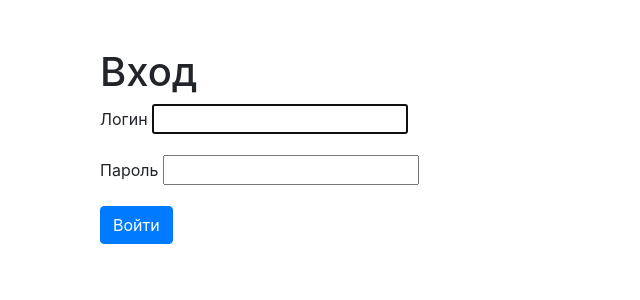
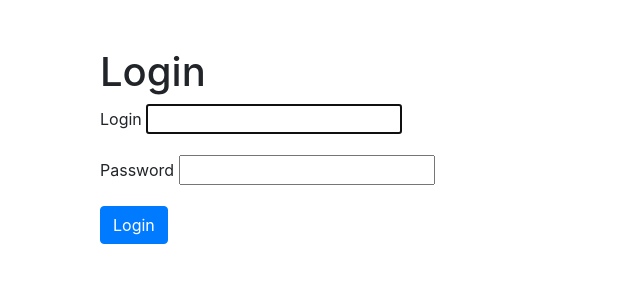
Before and after one commit to mrve4nick/task_manger_project, a Django app: page /accounts/login/ in a window 1280 px wide. Shown: the part 56-356 px from the top of the page, without its empty margins (0-640 px from the left). Run offline with Django 5.2, Linux system fonts and the light colour scheme.

Commit message:
Update login.html

```diff
--- a/templates/registration/login.html
+++ b/templates/registration/login.html
@@ -2,11 +2,11 @@
 
 {% block content %}
 <div class="container mt-5">
-    <h1>Вход</h1>
+    <h1>Login</h1>
 
     {% if form.errors %}
         <div class="alert alert-danger">
-            Неверный логин или пароль.
+            Wrong login or password
         </div>
     {% endif %}
 
@@ -15,20 +15,20 @@
 
         <div class="mb-3">
             <label for="{{ form.username.id_for_label }}" class="form-label">
-                Логин
+                Login
             </label>
             {{ form.username }}
         </div>
 
         <div class="mb-3">
             <label for="{{ form.password.id_for_label }}" class="form-label">
-                Пароль
+                Password
             </label>
             {{ form.password }}
         </div>
 
         <button type="submit" class="btn btn-primary">
-            Войти
+            Login
         </button>
     </form>
 </div>
```
